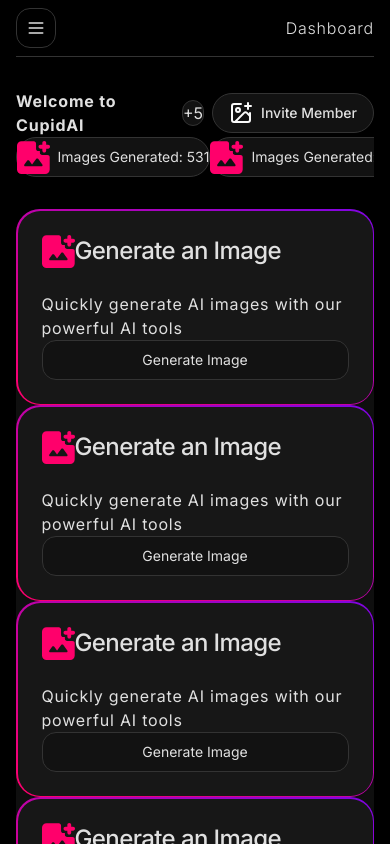
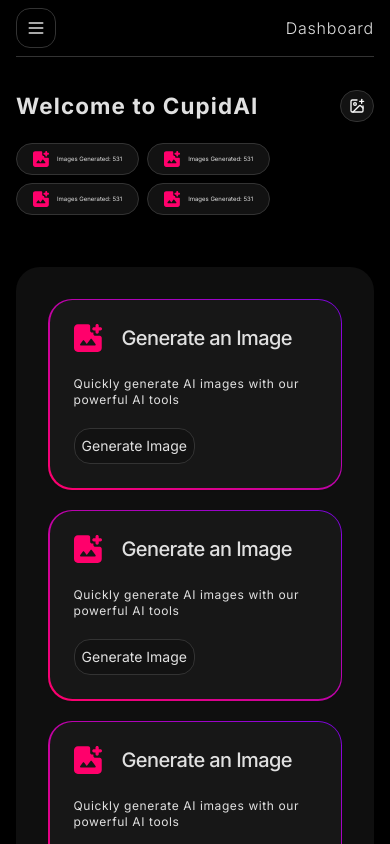
Before and after one commit to ra-kesh/Stupid-AI, a Next.js app: page /dashboard in a window 390 px wide. Shown: the top 844 px of the page. Built offline with nearby package versions, Linux system fonts and the light colour scheme.

Commit message:
feat:dashboard body and hero

```diff
--- a/app/(dashboard)/dashboard/dashboard-body.tsx
+++ b/app/(dashboard)/dashboard/dashboard-body.tsx
@@ -12,29 +12,29 @@
 
 const DashboardBody = () => {
   return (
-    <div className="flex flex-col space-y-6 rounded-3xl bg-secondary-background md:max-lg:p-8 lg:p-4 xl:p-6 2xl:p-10 4xl:p-14">
+    <div className="flex flex-col space-y-6 rounded-3xl bg-secondary-background max-lg:p-8 lg:p-4 xl:p-6 2xl:p-10 4xl:p-14">
       {/* card container */}
-      <div className=" grid grid-cols-1 md:grid-cols-2  md:max-lg:gap-10 lg:grid-cols-4 lg:gap-x-6 xl:gap-x-8 2xl:gap-x-12 4xl:gap-x-20">
+      <div className=" grid grid-cols-1 gap-5  sm:grid-cols-2  md:max-lg:gap-10 lg:grid-cols-4 lg:gap-x-6 xl:gap-x-8 2xl:gap-x-12 4xl:gap-x-20">
         {/* card starts */}
         <Card className="rounded-3xl border-0 bg-gradient-to-bl from-[#7f04e3] to-[#ff006b] p-[1.5px] lg:col-span-1">
           <div className="h-full rounded-[calc(1.5rem-1.5px)] bg-card">
             <CardHeader className="flex flex-row items-center justify-between lg:p-4 lg:pb-0 xl:p-6 xl:pb-0 2xl:p-8 2xl:pb-0 4xl:p-12 4xl:pb-0">
-              <CardTitle className="flex flex-row items-center md:gap-x-5 lg:gap-x-3 xl:gap-x-5 2xl:gap-x-6 4xl:gap-x-8">
+              <CardTitle className="flex flex-row items-center gap-x-5 lg:gap-x-3 xl:gap-x-5 2xl:gap-x-6 4xl:gap-x-8">
                 <Image
                   src={generateImageSvg}
                   alt="generate an image"
-                  className="md:size-7 lg:size-6 xl:size-8 2xl:size-10 4xl:size-14"
+                  className="size-7 lg:size-6 xl:size-8 2xl:size-10 4xl:size-14"
                 />
-                <span className="text-logo font-medium md:text-xl lg:text-sm lg:leading-5 xl:text-lg 2xl:text-2xl 4xl:text-3xl">
+                <span className="text-logo text-xl font-medium lg:text-sm lg:leading-5 xl:text-lg 2xl:text-2xl 4xl:text-3xl">
                   Generate an Image
                 </span>
               </CardTitle>
             </CardHeader>
             <CardContent className="flex flex-col lg:p-4 lg:pt-0 xl:p-6 xl:pt-0 2xl:p-8 2xl:pt-0 4xl:p-12 4xl:pt-0">
-              <span className="font-normal tracking-wider text-foreground md:text-sm lg:py-4  lg:text-[.5rem] lg:leading-3 xl:py-5 xl:text-xs xl:leading-5  2xl:py-6 4xl:py-8 4xl:text-lg">
+              <span className="pb-5 text-xs font-normal tracking-wider text-foreground md:text-sm lg:py-4  lg:text-[.5rem] lg:leading-3 xl:py-5 xl:text-xs xl:leading-5  2xl:py-6 4xl:py-8 4xl:text-lg">
                 Quickly generate AI images with our powerful AI tools
               </span>
-              <Button className="border border-separator bg-button md:h-9 md:w-6/12 md:rounded-lg md:max-lg:mt-5 lg:h-8 lg:w-2/3 lg:rounded-full xl:h-10 4xl:h-14">
+              <Button className="h-9 w-6/12 rounded-lg border border-separator bg-button md:max-lg:mt-5 lg:h-8 lg:w-2/3 lg:rounded-full xl:h-10 4xl:h-14">
                 <span className="font-normal text-foreground md:text-xs lg:text-[.5rem] xl:text-xs 4xl:text-base">
                   Generate Image
                 </span>
@@ -45,22 +45,22 @@
         <Card className="rounded-3xl border-0 bg-gradient-to-bl from-[#7f04e3] to-[#ff006b] p-[1.5px] lg:col-span-1">
           <div className="h-full rounded-[calc(1.5rem-1.5px)] bg-card">
             <CardHeader className="flex flex-row items-center justify-between lg:p-4 lg:pb-0 xl:p-6 xl:pb-0 2xl:p-8 2xl:pb-0 4xl:p-12 4xl:pb-0">
-              <CardTitle className="flex flex-row items-center md:gap-x-5 lg:gap-x-3 xl:gap-x-5 2xl:gap-x-6 4xl:gap-x-8">
+              <CardTitle className="flex flex-row items-center gap-x-5 lg:gap-x-3 xl:gap-x-5 2xl:gap-x-6 4xl:gap-x-8">
                 <Image
                   src={generateImageSvg}
                   alt="generate an image"
-                  className="md:size-7 lg:size-6 xl:size-8 2xl:size-10 4xl:size-14"
+                  className="size-7 lg:size-6 xl:size-8 2xl:size-10 4xl:size-14"
                 />
-                <span className="text-logo font-medium md:text-xl lg:text-sm lg:leading-5 xl:text-lg 2xl:text-2xl 4xl:text-3xl">
+                <span className="text-logo text-xl font-medium lg:text-sm lg:leading-5 xl:text-lg 2xl:text-2xl 4xl:text-3xl">
                   Generate an Image
                 </span>
               </CardTitle>
             </CardHeader>
             <CardContent className="flex flex-col lg:p-4 lg:pt-0 xl:p-6 xl:pt-0 2xl:p-8 2xl:pt-0 4xl:p-12 4xl:pt-0">
-              <span className="font-normal tracking-wider text-foreground md:text-sm lg:py-4  lg:text-[.5rem] lg:leading-3 xl:py-5 xl:text-xs xl:leading-5  2xl:py-6 4xl:py-8 4xl:text-lg">
+              <span className="pb-5 text-xs font-normal tracking-wider text-foreground md:text-sm lg:py-4  lg:text-[.5rem] lg:leading-3 xl:py-5 xl:text-xs xl:leading-5  2xl:py-6 4xl:py-8 4xl:text-lg">
                 Quickly generate AI images with our powerful AI tools
               </span>
-              <Button className="border border-separator bg-button md:h-9 md:w-6/12 md:rounded-lg md:max-lg:mt-5 lg:h-8 lg:w-2/3 lg:rounded-full xl:h-10 4xl:h-14">
+              <Button className="h-9 w-6/12 rounded-lg border border-separator bg-button md:max-lg:mt-5 lg:h-8 lg:w-2/3 lg:rounded-full xl:h-10 4xl:h-14">
                 <span className="font-normal text-foreground md:text-xs lg:text-[.5rem] xl:text-xs 4xl:text-base">
                   Generate Image
                 </span>
@@ -71,22 +71,22 @@
         <Card className="rounded-3xl border-0 bg-gradient-to-bl from-[#7f04e3] to-[#ff006b] p-[1.5px] lg:col-span-1">
           <div className="h-full rounded-[calc(1.5rem-1.5px)] bg-card">
             <CardHeader className="flex flex-row items-center justify-between lg:p-4 lg:pb-0 xl:p-6 xl:pb-0 2xl:p-8 2xl:pb-0 4xl:p-12 4xl:pb-0">
-              <CardTitle className="flex flex-row items-center md:gap-x-5 lg:gap-x-3 xl:gap-x-5 2xl:gap-x-6 4xl:gap-x-8">
+              <CardTitle className="flex flex-row items-center gap-x-5 lg:gap-x-3 xl:gap-x-5 2xl:gap-x-6 4xl:gap-x-8">
                 <Image
                   src={generateImageSvg}
                   alt="generate an image"
-                  className="md:size-7 lg:size-6 xl:size-8 2xl:size-10 4xl:size-14"
+                  className="size-7 lg:size-6 xl:size-8 2xl:size-10 4xl:size-14"
                 />
-                <span className="text-logo font-medium md:text-xl lg:text-sm lg:leading-5 xl:text-lg 2xl:text-2xl 4xl:text-3xl">
+                <span className="text-logo text-xl font-medium lg:text-sm lg:leading-5 xl:text-lg 2xl:text-2xl 4xl:text-3xl">
                   Generate an Image
                 </span>
               </CardTitle>
             </CardHeader>
             <CardContent className="flex flex-col lg:p-4 lg:pt-0 xl:p-6 xl:pt-0 2xl:p-8 2xl:pt-0 4xl:p-12 4xl:pt-0">
-              <span className="font-normal tracking-wider text-foreground md:text-sm lg:py-4  lg:text-[.5rem] lg:leading-3 xl:py-5 xl:text-xs xl:leading-5  2xl:py-6 4xl:py-8 4xl:text-lg">
+              <span className="pb-5 text-xs font-normal tracking-wider text-foreground md:text-sm lg:py-4  lg:text-[.5rem] lg:leading-3 xl:py-5 xl:text-xs xl:leading-5  2xl:py-6 4xl:py-8 4xl:text-lg">
                 Quickly generate AI images with our powerful AI tools
               </span>
-              <Button className="border border-separator bg-button md:h-9 md:w-6/12 md:rounded-lg md:max-lg:mt-5 lg:h-8 lg:w-2/3 lg:rounded-full xl:h-10 4xl:h-14">
+              <Button className="h-9 w-6/12 rounded-lg border border-separator bg-button md:max-lg:mt-5 lg:h-8 lg:w-2/3 lg:rounded-full xl:h-10 4xl:h-14">
                 <span className="font-normal text-foreground md:text-xs lg:text-[.5rem] xl:text-xs 4xl:text-base">
                   Generate Image
                 </span>
@@ -97,22 +97,22 @@
         <Card className="rounded-3xl border-0 bg-gradient-to-bl from-[#7f04e3] to-[#ff006b] p-[1.5px] lg:col-span-1">
           <div className="h-full rounded-[calc(1.5rem-1.5px)] bg-card">
             <CardHeader className="flex flex-row items-center justify-between lg:p-4 lg:pb-0 xl:p-6 xl:pb-0 2xl:p-8 2xl:pb-0 4xl:p-12 4xl:pb-0">
-              <CardTitle className="flex flex-row items-center md:gap-x-5 lg:gap-x-3 xl:gap-x-5 2xl:gap-x-6 4xl:gap-x-8">
+              <CardTitle className="flex flex-row items-center gap-x-5 lg:gap-x-3 xl:gap-x-5 2xl:gap-x-6 4xl:gap-x-8">
                 <Image
                   src={generateImageSvg}
                   alt="generate an image"
-                  className="md:size-7 lg:size-6 xl:size-8 2xl:size-10 4xl:size-14"
+                  className="size-7 lg:size-6 xl:size-8 2xl:size-10 4xl:size-14"
                 />
-                <span className="text-logo font-medium md:text-xl lg:text-sm lg:leading-5 xl:text-lg 2xl:text-2xl 4xl:text-3xl">
+                <span className="text-logo text-xl font-medium lg:text-sm lg:leading-5 xl:text-lg 2xl:text-2xl 4xl:text-3xl">
                   Generate an Image
                 </span>
               </CardTitle>
             </CardHeader>
             <CardContent className="flex flex-col lg:p-4 lg:pt-0 xl:p-6 xl:pt-0 2xl:p-8 2xl:pt-0 4xl:p-12 4xl:pt-0">
-              <span className="font-normal tracking-wider text-foreground md:text-sm lg:py-4  lg:text-[.5rem] lg:leading-3 xl:py-5 xl:text-xs xl:leading-5  2xl:py-6 4xl:py-8 4xl:text-lg">
+              <span className="pb-5 text-xs font-normal tracking-wider text-foreground md:text-sm lg:py-4  lg:text-[.5rem] lg:leading-3 xl:py-5 xl:text-xs xl:leading-5  2xl:py-6 4xl:py-8 4xl:text-lg">
                 Quickly generate AI images with our powerful AI tools
               </span>
-              <Button className="border border-separator bg-button md:h-9 md:w-6/12 md:rounded-lg md:max-lg:mt-5 lg:h-8 lg:w-2/3 lg:rounded-full xl:h-10 4xl:h-14">
+              <Button className="h-9 w-6/12 rounded-lg border border-separator bg-button md:max-lg:mt-5 lg:h-8 lg:w-2/3 lg:rounded-full xl:h-10 4xl:h-14">
                 <span className="font-normal text-foreground md:text-xs lg:text-[.5rem] xl:text-xs 4xl:text-base">
                   Generate Image
                 </span>
@@ -135,7 +135,7 @@
             <div className="flex flex-row items-center lg:gap-x-1 4xl:gap-x-4">
               <Button className="xl:rounded-xs gap-x-2 bg-gradient-to-bl from-[#7f04e3] to-[#ff006b] px-3 lg:h-10 xl:p-5 4xl:px-8 4xl:py-7">
                 <FolderDown className="text-logo size-6 lg:size-5 4xl:size-8" />
-                <span className="lg:text-xs xl:text-base 4xl:text-lg">Download</span>
+                <span className="hidden sm:block lg:text-xs xl:text-base 4xl:text-lg">Download</span>
               </Button>
               <Button className="hover:bg-hover bg-card lg:p-2 4xl:p-6">
                 <ChevronRight className="text-logo lg:size-6 4xl:size-10" />
--- a/app/(dashboard)/dashboard/dashboard-hero.tsx
+++ b/app/(dashboard)/dashboard/dashboard-hero.tsx
@@ -12,71 +12,75 @@
     <div className="grid w-full grid-cols-1 py-8 lg:grid-cols-12 lg:gap-x-4 xl:gap-x-6 2xl:gap-x-10 4xl:gap-x-12">
       <div className="flex size-full flex-col lg:col-span-9">
         <div className="flex w-full items-center justify-between">
-          <h2 className="text-logo  font-bold tracking-wider md:text-[1.8rem] lg:text-2xl xl:text-4xl 2xl:text-[2.4rem] 4xl:text-5xl">
+          <h2 className="text-logo  text-[1.4rem] font-bold tracking-wider sm:text-[1.6rem] md:text-[1.8rem] lg:text-2xl xl:text-4xl 2xl:text-[2.4rem] 4xl:text-5xl">
             Welcome to CupidAI
           </h2>
           <div className="flex items-center space-x-2 ">
-            <div className="flex items-center justify-center rounded-full border border-separator bg-button md:size-8 xl:size-10 2xl:size-10 4xl:size-14">
-              <span className="text-foreground md:text-xs xl:text-sm 4xl:text-xl">+5</span>
+            <div className="hidden size-8 items-center justify-center rounded-full border border-separator bg-button  sm:flex md:size-8 xl:size-10 2xl:size-10 4xl:size-14">
+              <span className="text-foreground sm:text-xs xl:text-sm 4xl:text-xl">+5</span>
             </div>
 
-            <Button className="sm gap-x-2 rounded-full border border-separator bg-button md:h-8 lg:p-3 xl:h-10 4xl:h-14 4xl:px-6">
-              <ImagePlus className="md:size-4 xl:size-5 4xl:size-7" />
-              <span className="xl:tex-sm text-foreground md:text-xs  2xl:text-sm 4xl:text-lg"> Invite Member</span>
+            <Button className="h-8 gap-x-2 rounded-full border border-separator bg-button px-2 lg:p-3 xl:h-10 4xl:h-14 4xl:px-6">
+              <ImagePlus className="size-4 xl:size-5 4xl:size-7" />
+              <span className="hidden text-foreground sm:block md:text-xs xl:text-sm  2xl:text-sm 4xl:text-lg">
+                {" "}
+                Invite Member
+              </span>
             </Button>
           </div>
         </div>
         <div
-          className="flex w-full flex-row justify-between
-          overflow-hidden sm:max-lg:flex-wrap md:max-lg:py-10 lg:mt-auto lg:space-x-2 3xl:space-x-3"
+          className="flex w-full flex-row gap-2 overflow-hidden
+          py-5 max-lg:flex-wrap md:max-lg:py-10 lg:mt-auto xl:justify-between 3xl:space-x-3"
         >
-          <Button className="gap-x-2 rounded-full border border-separator bg-button md:h-10 lg:h-8 lg:p-3 xl:h-10 xl:px-5 4xl:h-14 4xl:gap-x-4 4xl:px-6 ">
+          <Button className="h-8 gap-x-2  rounded-full border border-separator bg-button max-md:px-4 md:h-10 lg:h-8 lg:p-3 xl:h-10 xl:px-5 4xl:h-14 4xl:gap-x-4 4xl:px-6 ">
             <Image
               src={generateImageSvg}
               alt="generate an image"
-              className="md:size-5 lg:size-3 xl:size-5  4xl:size-7"
+              className="size-4 md:size-5 lg:size-3 xl:size-5  4xl:size-7"
             />
-            <span className="font-normal text-foreground md:text-xs lg:text-[8px] xl:text-xs 2xl:text-sm 4xl:text-lg">
+            <span className="text-[6px] font-normal text-foreground  md:text-[8px] lg:text-[8px] xl:text-xs 2xl:text-sm 4xl:text-lg">
               Images Generated: 531
             </span>
           </Button>
-          <Button className="gap-x-2 rounded-full border border-separator bg-button md:h-10 lg:h-8 lg:p-3 xl:h-10 xl:px-5 4xl:h-14 4xl:gap-x-4 4xl:px-6 ">
+          <Button className="h-8 gap-x-2  rounded-full border border-separator bg-button max-md:px-4 md:h-10 lg:h-8 lg:p-3 xl:h-10 xl:px-5 4xl:h-14 4xl:gap-x-4 4xl:px-6 ">
             <Image
               src={generateImageSvg}
               alt="generate an image"
-              className="md:size-5 lg:size-3 xl:size-5  4xl:size-7"
+              className="size-4 md:size-5 lg:size-3 xl:size-5  4xl:size-7"
             />
-            <span className="font-normal text-foreground md:text-xs lg:text-[8px] xl:text-xs 2xl:text-sm 4xl:text-lg">
+            <span className="text-[6px] font-normal text-foreground sm:text-[8px] lg:text-[8px] xl:text-xs 2xl:text-sm 4xl:text-lg">
               Images Generated: 531
             </span>
           </Button>
-          <Button className="gap-x-2 rounded-full border border-separator bg-button md:h-10 lg:h-8 lg:p-3 xl:h-10 xl:px-5 4xl:h-14 4xl:gap-x-4 4xl:px-6 ">
+          <Button className="h-8 gap-x-2  rounded-full border border-separator bg-button max-md:px-4 md:h-10 lg:h-8 lg:p-3 xl:h-10 xl:px-5 4xl:h-14 4xl:gap-x-4 4xl:px-6 ">
             <Image
               src={generateImageSvg}
               alt="generate an image"
-              className="md:size-5 lg:size-3 xl:size-5  4xl:size-7"
+              className="size-4 md:size-5 lg:size-3 xl:size-5  4xl:size-7"
             />
-            <span className="font-normal text-foreground md:text-xs lg:text-[8px] xl:text-xs 2xl:text-sm 4xl:text-lg">
+            <span className="text-[6px] font-normal text-foreground sm:text-[8px] lg:text-[8px] xl:text-xs 2xl:text-sm 4xl:text-lg">
               Images Generated: 531
             </span>
           </Button>
-          <Button className="gap-x-2 rounded-full border border-separator bg-button md:h-10 lg:h-8 lg:p-3 xl:h-10 xl:px-5 4xl:h-14 4xl:gap-x-4 4xl:px-6 ">
+          <Button className="h-8 gap-x-2  rounded-full border border-separator bg-button max-md:px-4 md:h-10 lg:h-8 lg:p-3 xl:h-10 xl:px-5 4xl:h-14 4xl:gap-x-4 4xl:px-6 ">
             <Image
               src={generateImageSvg}
               alt="generate an image"
-              className="md:size-5 lg:size-3 xl:size-5  4xl:size-7"
+              className="size-4 md:size-5 lg:size-3 xl:size-5  4xl:size-7"
             />
-            <span className="font-normal text-foreground md:text-xs lg:text-[8px] xl:text-xs 2xl:text-sm 4xl:text-lg">
+            <span className="text-[6px] font-normal text-foreground sm:text-[8px] lg:text-[8px] xl:text-xs 2xl:text-sm 4xl:text-lg">
               Images Generated: 531
             </span>
           </Button>
-          <Button className="hidden gap-x-2 rounded-full border border-separator bg-button md:h-10 lg:h-8 lg:p-3 xl:h-10 xl:px-5 4xl:flex 4xl:h-14 4xl:gap-x-4 4xl:px-6 ">
+
+          <Button className="hidden h-8 gap-x-2  rounded-full border border-separator bg-button max-md:px-4 md:h-10 lg:h-8 lg:p-3 xl:h-10 xl:px-5 3xl:flex 4xl:h-14 4xl:gap-x-4 4xl:px-6">
             <Image
               src={generateImageSvg}
               alt="generate an image"
-              className="md:size-5 lg:size-3 xl:size-5  4xl:size-7"
+              className="size-4 md:size-5 lg:size-3 xl:size-5  4xl:size-7"
             />
-            <span className="font-normal text-foreground md:text-xs lg:text-[8px] xl:text-xs 2xl:text-sm 4xl:text-lg">
+            <span className="text-[6px] font-normal text-foreground sm:text-[8px] lg:text-[8px] xl:text-xs 2xl:text-sm 4xl:text-lg">
               Images Generated: 531
             </span>
           </Button>
```
